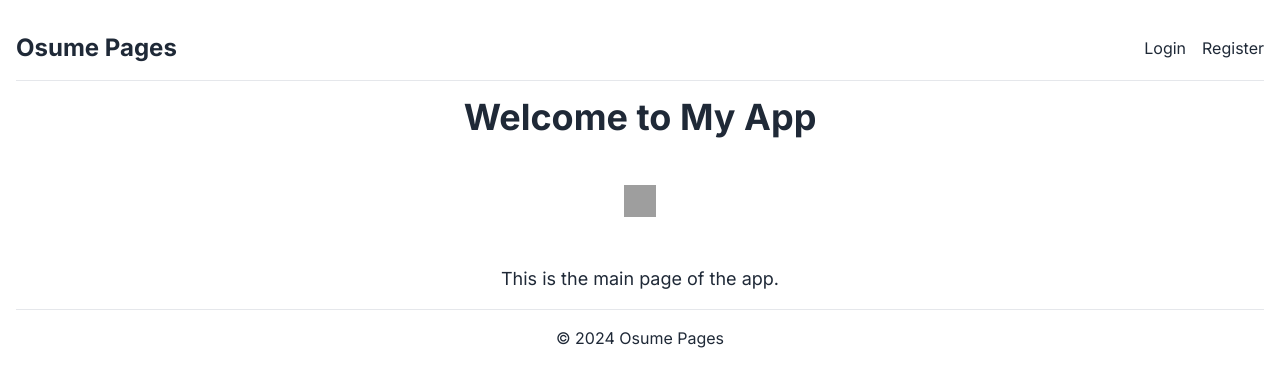
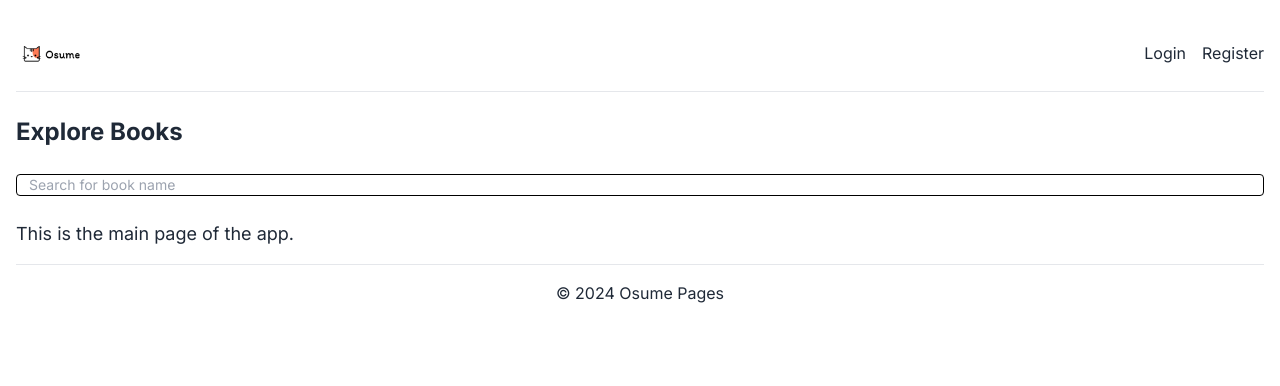
Before and after one commit to edoszhan/osume-pages, a Next.js app: page / in a window 1280 px wide. Shown: the top 386 px of the page. Built offline with nearby package versions, Linux system fonts and the light colour scheme; grey boxes are pictures that could not be loaded.

Commit message:
seach bar with Google Books API

```diff
--- a/app/components/Header.tsx
+++ b/app/components/Header.tsx
@@ -7,7 +7,7 @@ export default function Header() {
         <div id="Header" className="border-b">
             <div className="container mx-auto flex justify-between items-center py-4">
                 <div>
-                    <a href="/" className="text-2xl font-bold">Osume Pages </a>
+                    <img src={'/LOGO.jpg'} alt="Logo" width={70}></img>
                 </div>
                 <div>
                     <a href="/login" className="mr-4">Login</a>
--- a/app/components/MainPage.tsx
+++ b/app/components/MainPage.tsx
@@ -1,23 +1,87 @@
-"use client"
+"use client";
+import { useState } from 'react';
 
 export default function MainPage() {
+    const [searchTerm, setSearchTerm] = useState('');
+    const [bookData, setBookData] = useState([]);
+
+    const handleChange = async (event) => {
+        const value = event.target.value;
+        setSearchTerm(value);
+
+        // Fetch book data from Google Books API
+        try {
+            if (value.trim() === '') {
+                // Clear book data if the input is empty
+                setBookData([]);
+                return;
+            }
+
+            const response = await fetch(`https://www.googleapis.com/books/v1/volumes?q=${value}&key=AIzaSyBIODMSnPXpcnSvhMGk-FpSlw9RXEMqVJs`);
+            const data = await response.json();
+            if (data && data.items) {
+                // Extract image and name pairs from the response
+                const bookInfo = data.items.slice(0, 4).map(item => ({
+                    image: item.volumeInfo.imageLinks?.thumbnail,
+                    name: item.volumeInfo.title
+                }));
+                setBookData(bookInfo);
+            } else {
+                setBookData([]);
+            }
+        } catch (error) {
+            console.error('Error fetching book data:', error);
+        }
+    };
+
     return (
         <>
-        <div id="MainPage">
-            <div className="container mx-auto py-4">
-                <div className="text-center">
-                    <h1 className="text-4xl font-bold">Welcome to My App</h1>
-                    <br></br>
-                    <br></br>
-                        <div className="text-center">
-                        <img src={"../assets/LOGO.jpg"} alt="Logo" className="h-8 w-8 inline-block" width={64}/>
-                        </div>
-                    <br></br>
-                    <br></br>
-                    <p className="text-lg">This is the main page of the app.</p>
+            <div id="MainPage">
+                <div className="container mx-auto py-4">
+                    <div>
+                        <h1 className="text-2xl font-bold mr-0 mt-2">Explore Books</h1>
+                        <br/>
+                        <input
+                            className="
+                                w-full
+                                placeholder-gray-400
+                                border
+                                border-black
+                                rounded
+                                text-sm
+                                pl-3
+                                focus:outline-none
+                            "
+                            placeholder="Search for book name"
+                            type="text"
+                            value={searchTerm}
+                            onChange={handleChange}
+                        />
+                        {searchTerm.trim() !== '' && (
+                            <table className="absolute bg-white border border-black mt-2">
+                                <thead>
+                                    <tr>
+                                        <th className="px-2 py-2">Search Results</th>
+                                    </tr>
+                                </thead>
+                                <tbody>
+                                    {bookData.map((book, index) => (
+                                        <tr key={index} className='hover:bg-gray-200'>
+                                             <td className="px-4 py-2">
+                                                <img src={book.image} alt={book.name} className="w-16 h-auto mx-auto" />
+                                            </td>
+                                            <td className="px-4 py-2 text-red-400 font-bold break-all">{book.name}</td>
+                                        </tr>
+                                    ))}
+                                </tbody>
+                            </table>
+                        )}
+                        <br/>
+                        <br/>
+                        <p className="text-lg">This is the main page of the app.</p>
+                    </div>
                 </div>
             </div>
-        </div>
         </>
-    )
+    );
 }
```
Also changed, not shown: app/assets/Logo.png (deleted), public/LOGO.jpg (renamed from app/assets/LOGO.jpg).
